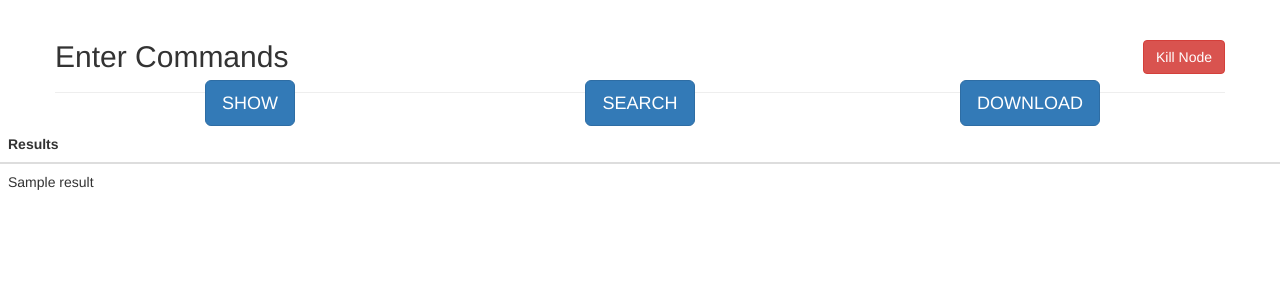
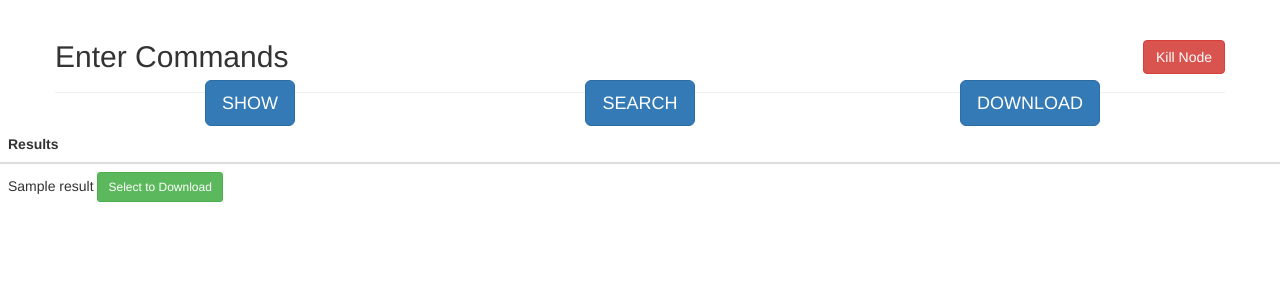
Before and after one commit to AkilaDPerera/distributed_system, a Flask app: template python/templates/index.html in a window 1280 px wide. Shown: the top 300 px of the page. Run offline with Flask 2, Linux system fonts and the light colour scheme; the template is opened without the code that fills it: most values are stand-ins (such as "Sample title", 1, 10 or a date in 2020); parts of the project's set-up code (start-up, migrations or seed data) failed here and were passed over; some libraries are stand-ins or nearby versions.

Commit message:
added the select to download button

```diff
--- a/python/templates/index.html
+++ b/python/templates/index.html
@@ -67,13 +67,19 @@
                     <tbody>
                         {% for result in data %}
                         <tr>
-                            <td>{{ result }}</td>
+                            <td>{{ result }} <button id="{{ result }}" onclick="addToDownloads" type="submit" class="btn btn-success btn-sm">Select to Download</button> </td>
                         </tr>
                         {% endfor %}
                     </tbody>
                 </table>
             {% endif %}
         </div>
+        <!--<script>-->
+
+            <!--function addToDownloads() {-->
+                <!---->
+            <!--}-->
+        <!--</script>-->
         <script src="static/js/jquery.min.js"></script>
         <script src="static/js/bootstrap.min.js"></script>
     </body>
```
